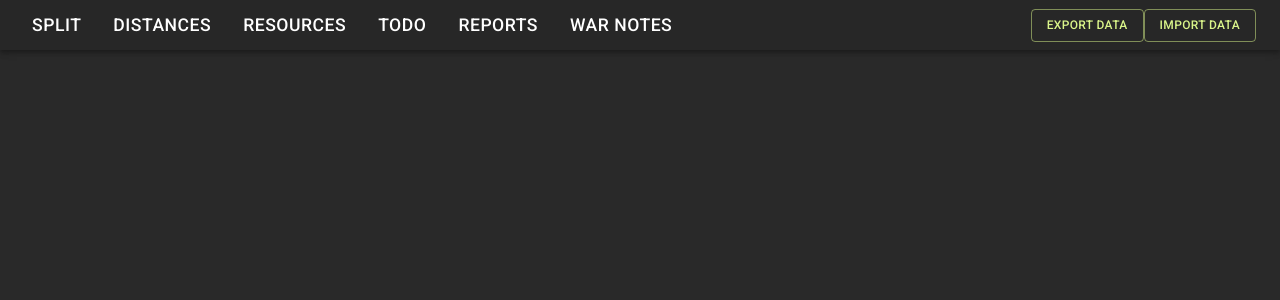
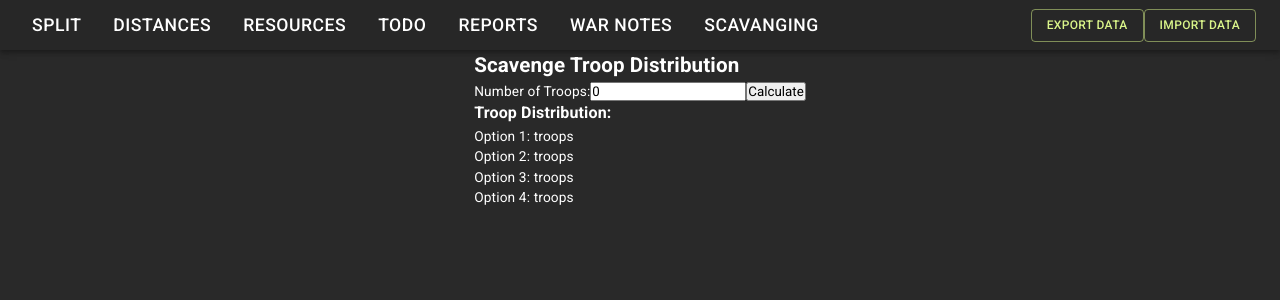
Before and after one commit to Ted2121/MarketShuffle, a React (Vite) app in the folder marketshuffle/: page /tw-scavanging in a window 1280 px wide. Shown: the top 300 px of the page. Built offline with nearby package versions, Linux system fonts and the light colour scheme.

Commit message:
before scenarios

```diff
--- a/marketshuffle/src/App.jsx
+++ b/marketshuffle/src/App.jsx
@@ -15,6 +15,7 @@ import TwResourceCalculator from './tribal-wars-tools/resource-calculator';
 import TwTodoList from './tribal-wars-tools/todo-list';
 import TwReports from './tribal-wars-tools/reports';
 import TwWarNotes from './tribal-wars-tools/war-notes';
+import ScavengeCalculator from './tribal-wars-tools/scavanging';
 
 function App() {
   const [theme, colorMode] = useMode();
@@ -49,6 +50,7 @@ function App() {
                 <Route path='/tw-todo-list' element={<TwTodoList />} />
                 <Route path='/tw-reports' element={<TwReports />} />
                 <Route path='/tw-war-notes' element={<TwWarNotes />} />
+                <Route path='/tw-scavanging' element={<ScavengeCalculator />} />
               </Route>
             </Routes>
           </Box>
--- a/marketshuffle/src/data/components-text/navData.js
+++ b/marketshuffle/src/data/components-text/navData.js
@@ -44,6 +44,11 @@ const navData = [
     text: 'war notes',
     route: '/tw-war-notes',
   },
+  {
+    id: '10',
+    text: 'scavanging',
+    route: '/tw-scavanging',
+  },
   // {
   //   id: '3',
   //   text: 'Crafting Tree',
--- /dev/null
+++ b/marketshuffle/src/tribal-wars-tools/scavanging.jsx
@@ -0,0 +1,78 @@
+import React, { useState } from "react";
+
+const ScavengeCalculator = () => {
+  const [troops, setTroops] = useState(0);
+  const [results, setResults] = useState({});
+
+  // Constants based on your formula
+  const troopCapacity = 25; // 1 unit carries 25 resources
+  const durationExponent = 0.45;
+  const durationInitialSeconds = 1800; // 30 minutes in seconds
+  const durationFactor = 0.7237692407143577;
+
+  const lootFactors = {
+    option1: 0.1,
+    option2: 0.25,
+    option3: 0.5,
+    option4: 0.75,
+  };
+
+  const calcScavengeDuration = (capacity, lootFactor) => {
+    const base = (lootFactor * capacity) ** 2 * 100;
+    const duration = Math.pow(base, durationExponent) + durationInitialSeconds;
+    return Math.round(duration * durationFactor);
+  };
+
+  const calculateDistribution = () => {
+    const totalCapacity = troops * troopCapacity;
+    let availableCapacity = totalCapacity;
+    let assignedTroops = {};
+
+    // In "Addict Mode", distribute capacity among all options
+    // Calculate the inverse loot factors sum
+    let inverseLootFactorSum = 0;
+    let inverseLootFactors = {};
+    Object.keys(lootFactors).forEach((option) => {
+      inverseLootFactors[option] = 1 / lootFactors[option];
+      inverseLootFactorSum += inverseLootFactors[option];
+    });
+
+    // Calculate the portion of troops for each option
+    Object.keys(lootFactors).forEach((option) => {
+      const portion = inverseLootFactors[option] / inverseLootFactorSum;
+      const assignedCapacity = portion * totalCapacity;
+      const assignedTroopCount = Math.floor(assignedCapacity / troopCapacity);
+      assignedTroops[option] = assignedTroopCount;
+      availableCapacity -= assignedTroopCount * troopCapacity;
+    });
+
+    setResults(assignedTroops);
+  };
+
+  return (
+    <div>
+      <h2>Scavenge Troop Distribution</h2>
+      <div>
+        <label>Number of Troops:</label>
+        <input
+          type="number"
+          value={troops}
+          onChange={(e) => setTroops(Number(e.target.value))}
+        />
+        <button onClick={calculateDistribution}>Calculate</button>
+      </div>
+
+      {results && (
+        <div>
+          <h3>Troop Distribution:</h3>
+          <p>Option 1: {results.option1} troops</p>
+          <p>Option 2: {results.option2} troops</p>
+          <p>Option 3: {results.option3} troops</p>
+          <p>Option 4: {results.option4} troops</p>
+        </div>
+      )}
+    </div>
+  );
+};
+
+export default ScavengeCalculator;
```
